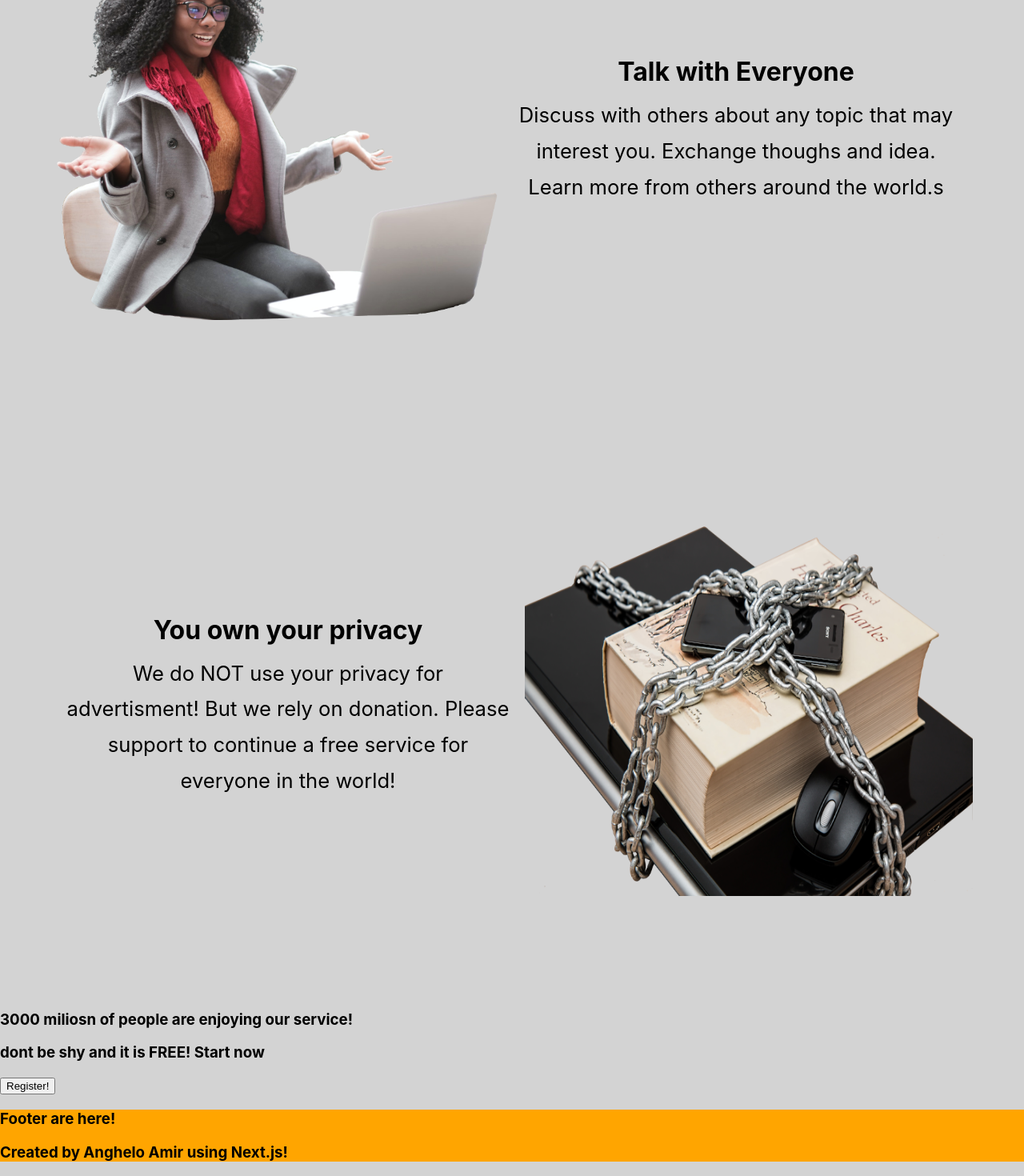
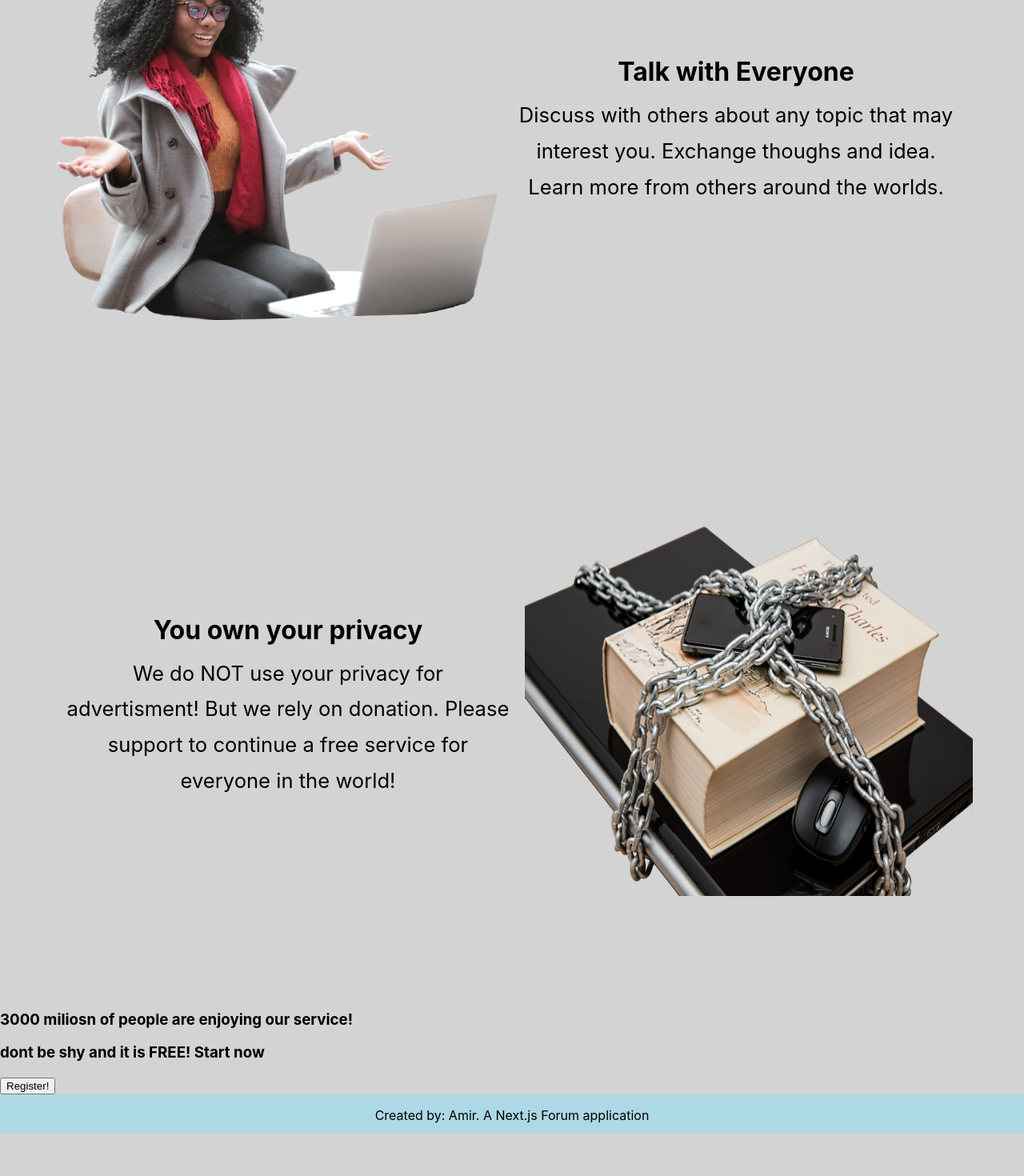
Before and after one commit to AngheloAmir/talkthreads, a Next.js app: page / in a window 1280 px wide. Shown: the part 1020-2490 px from the top of the page at 80% size. After the commit the page ends 2436 px from the top, so only its background shows below. Built offline with nearby package versions, Linux system fonts and the light colour scheme.

Commit message:
0.11 Adding Footer

```diff
--- a/app/data/landingpage.json
+++ b/app/data/landingpage.json
@@ -20,7 +20,7 @@
         {
             "imagepath": "home/talk.png",
             "title": "Talk with Everyone",
-            "text": "Discuss with others about any topic that may interest you. Exchange thoughs and idea. Learn more from others around the world.s",
+            "text": "Discuss with others about any topic that may interest you. Exchange thoughs and idea. Learn more from others around the worlds.",
             "reverse": false
         },
         {
--- a/pages/index.tsx
+++ b/pages/index.tsx
@@ -14,9 +14,14 @@ const Home: NextPage = () => {
         <button>Register!</button>
       </div>
 
-      <div style={{backgroundColor: 'orange'}}>
-        <h3>Footer are here!</h3>
-        <h3>Created by Anghelo Amir using Next.js!</h3>
+      <div style={{
+        width: '100%',
+        height: '3rem',
+        textAlign: 'center',
+        backgroundColor: 'lightblue',
+        paddingTop: '1rem'
+      }}>
+          Created by: Amir. A Next.js Forum application
       </div>
     </div>
   );
```
Also changed, not shown: components/navbar/navbarcontainer.tsx (line endings or trailing spaces).
